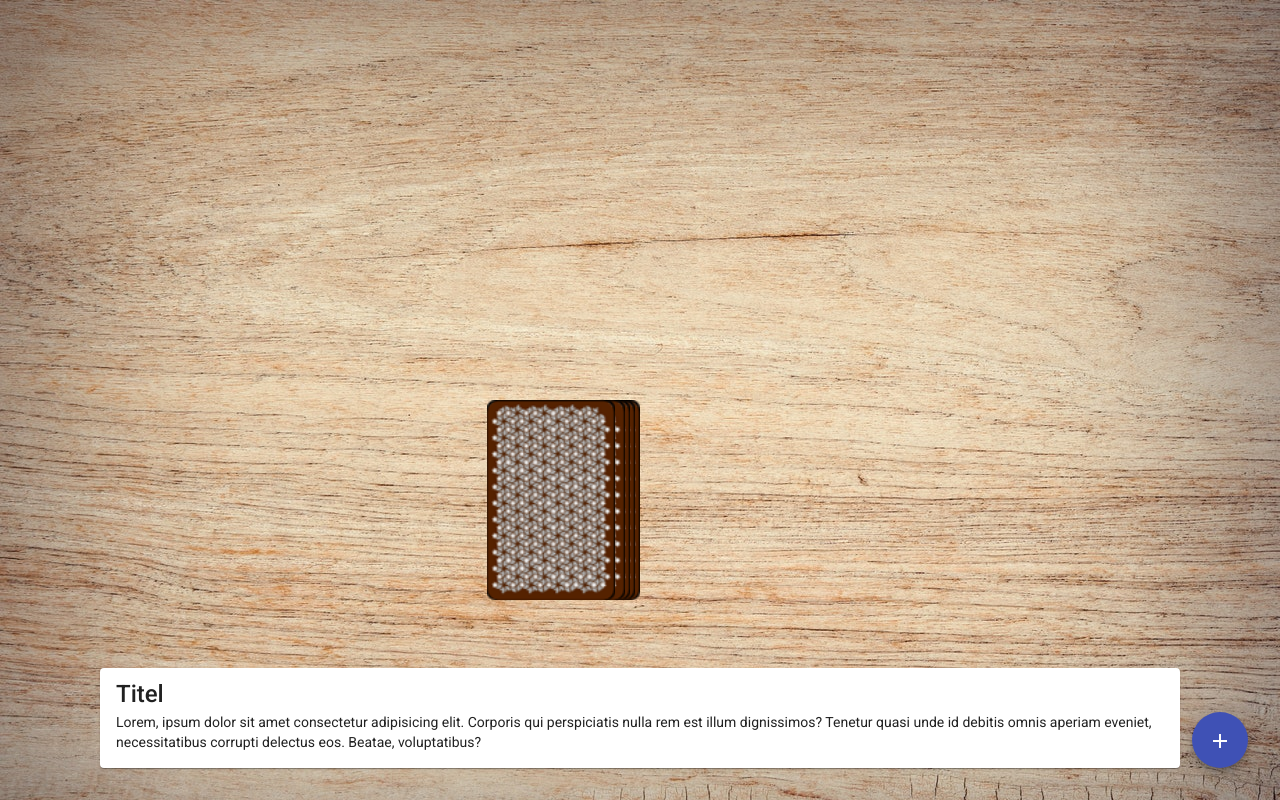
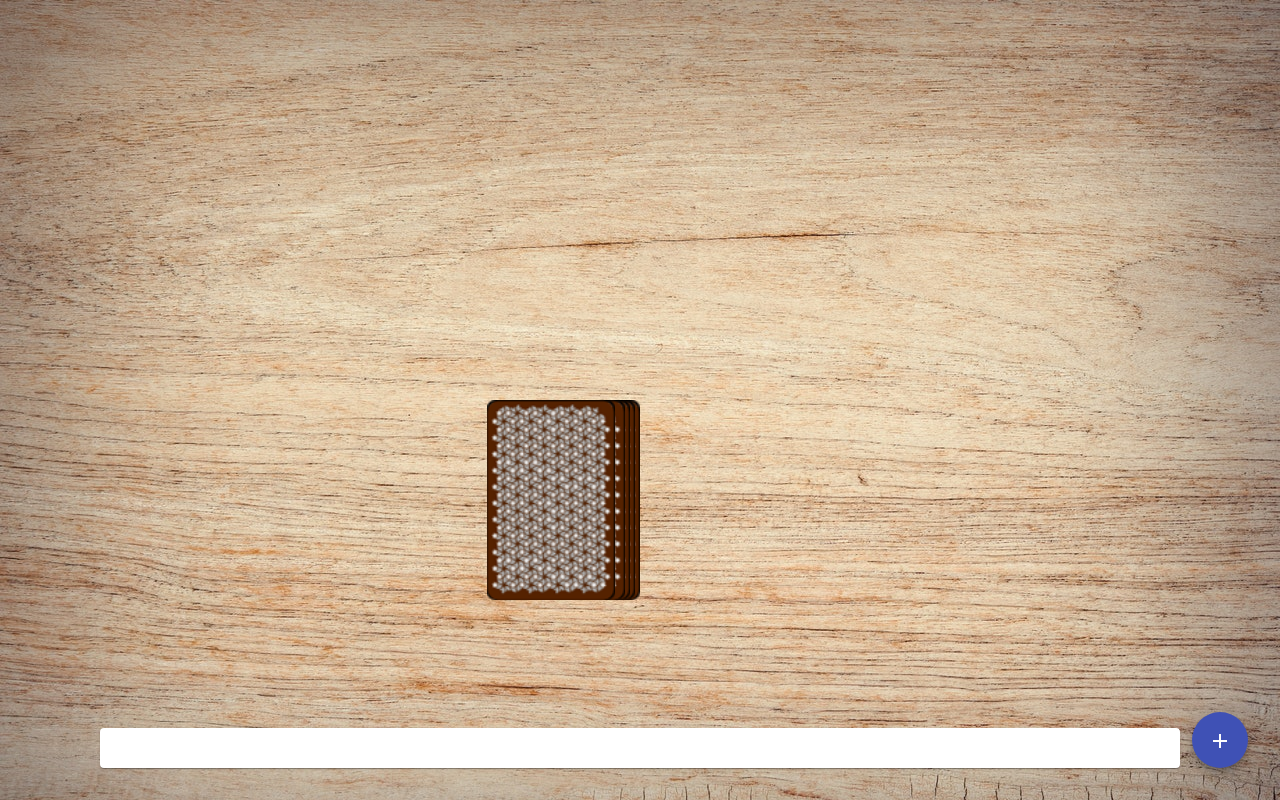
Before and after one commit to MarcoSuess/ringoffire, an Angular app: page /game in a window 1280 px wide. Built offline with nearby package versions, Linux system fonts and the light colour scheme.

Commit message:
load rules from the json

```diff
--- a/src/app/game-info/game-info.component.html
+++ b/src/app/game-info/game-info.component.html
@@ -1,6 +1,6 @@
 <mat-card>
-  <mat-card-title>Titel</mat-card-title>
+  <mat-card-title>{{title}}</mat-card-title>
   <mat-card-content>
-      Lorem, ipsum dolor sit amet consectetur adipisicing elit. Corporis qui perspiciatis nulla rem est illum dignissimos? Tenetur quasi unde id debitis omnis aperiam eveniet, necessitatibus corrupti delectus eos. Beatae, voluptatibus?
+    {{description}}
   </mat-card-content>
 </mat-card>
--- a/src/app/game-info/game-info.component.ts
+++ b/src/app/game-info/game-info.component.ts
@@ -1,15 +1,74 @@
-import { Component, OnInit } from '@angular/core';
+import { Component, Input, OnInit, OnChanges } from '@angular/core';
 
 @Component({
   selector: 'app-game-info',
   templateUrl: './game-info.component.html',
-  styleUrls: ['./game-info.component.scss']
+  styleUrls: ['./game-info.component.scss'],
 })
-export class GameInfoComponent implements OnInit {
+export class GameInfoComponent implements OnInit, OnChanges {
+  cardAction = [
+    {
+      title: 'Waterfall',
+      description:
+        'Everyone has to start drinking at the same time. As soon as player 1 stops drinking, player 2 may stop drinking. Player 3 may stop as soon as player 2 stops drinking, and so on.',
+    },
+    { title: 'You', description: 'You decide who drinks' },
+    { title: 'Me', description: 'Congrats! Drink a shot!' },
+    {
+      title: 'Category',
+      description:
+        'Come up with a category (e.g. Colors). Each player must enumerate one item from the category.',
+    },
+    {
+      title: 'Bust a jive',
+      description:
+        'Player 1 makes a dance move. Player 2 repeats the dance move and adds a second one. ',
+    },
+    { title: 'Chicks', description: 'All girls drink.' },
+    {
+      title: 'Heaven',
+      description: 'Put your hands up! The last player drinks!',
+    },
+    {
+      title: 'Mate',
+      description:
+        'Pick a mate. Your mate must always drink when you drink and the other way around.',
+    },
+    {
+      title: 'Thumbmaster',
+      description:
+        'When you put your thumb on the table everyone must follow and whomever is last must drink. You are the thumb master till someone else picks a five',
+    },
+    { title: 'Men', description: 'All men drink.' },
+    {
+      title: 'Quizmaster',
+      description:
+        ' if you ask a player a question and they answer they have to drink, if they answer the question with "Fuck you question master" then you have to drink',
+    },
+    {
+      title: 'Never have i ever...',
+      description:
+        'Say something you never did. Everyone who did it has to drink.',
+    },
+    {
+      title: 'Rule',
+      description:
+        'Make a rule. Everyone needs to drink when he breaks the rule.',
+    },
+  ];
 
-  constructor() { }
+  title = '';
+  description = '';
+  @Input() card: string | undefined;
+  constructor() {}
 
-  ngOnInit(): void {
+  ngOnInit(): void {}
+
+  ngOnChanges(): void {
+    if (this.card) {
+      let cardNumber = Number(this.card?.split('_')[1]);
+      this.title = this.cardAction[cardNumber - 1].title;
+      this.description = this.cardAction[cardNumber - 1].description;
+    }
   }
-
 }
--- a/src/app/game/game.component.html
+++ b/src/app/game/game.component.html
@@ -53,4 +53,4 @@
 
 
 </div>
-<app-game-info class="pinBottom"></app-game-info>
+<app-game-info [card]="currentCard" class="pinBottom"></app-game-info>
```
